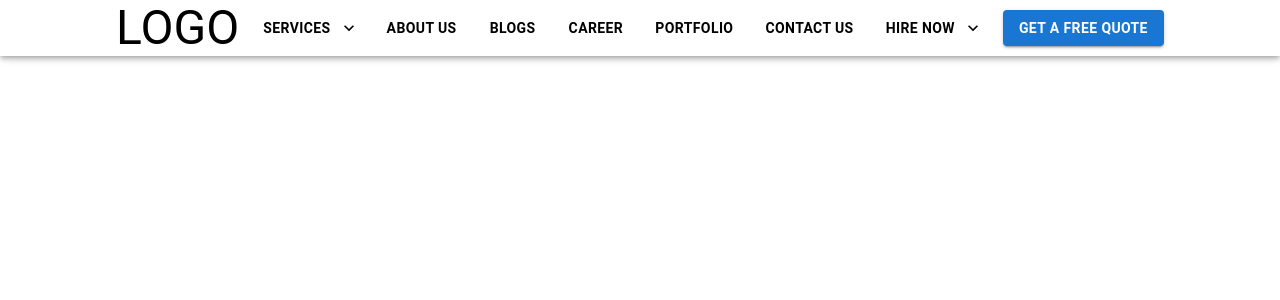
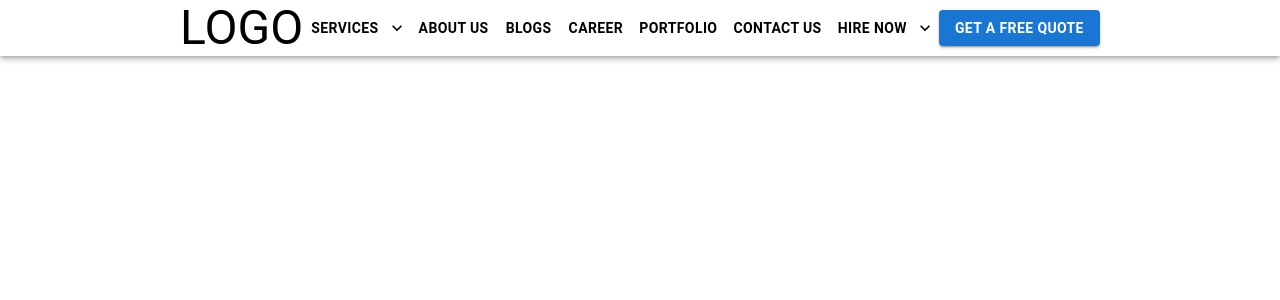
Before and after one commit to m-m4h4d/example, a React (Create React App) app: page / in a window 1280 px wide. Shown: the top 300 px of the page. Built offline with nearby package versions, Linux system fonts and the light colour scheme; the HTML template or start-up script is replaced by a standard one.

Commit message:
Sizing issues

```diff
--- a/src/components/NavBar.js
+++ b/src/components/NavBar.js
@@ -20,16 +20,16 @@ function NavBar() {
 
     return (
         <AppBar sx={{ background: 'white', color: 'black', justifyContent: 'center', alignItems: 'center', textAlign: 'center' }}>
-            <Container maxWidth='lg'>
+            <Container maxWidth="xl">
                 <Box
                     width={'100%'}
                     alignItems={'center'}
                     sx={{ display: 'flex', flexDirection: 'row', justifyContent: "center" }}
                 >
-                    <Typography variant='h3' sx={{ mx: { sm: 0, md: 1 } }}>LOGO</Typography>
+                    <Typography variant='h3' sx={{ mx: 0 }}>LOGO</Typography>
                     <Services />
                     {pages.map((page) => (
-                        <Button sx={{ color: 'black', mx: { sm: 0, md: 1 } }} key={page}><b>{page}</b></Button>
+                        <Button sx={{ color: 'black', mx: 0 }} key={page}><b>{page}</b></Button>
                     ))}
                     <Box
                         onMouseEnter={handleMouseEnterHire}
@@ -37,7 +37,7 @@ function NavBar() {
                         textAlign={'center'}
                     >
                         <Button
-                            sx={{ color: 'black', mx: { sm: 0, md: 1 } }}
+                            sx={{ color: 'black', mx: 0 }}
                             endIcon={openHire ? <ExpandLess /> : <ExpandMore />}
                         >
                             <b>Hire Now</b>
@@ -94,12 +94,12 @@ function NavBar() {
                                     }}
                                 >
                                     {option}
-                                    <Divider sx={{ color: 'primary.main', border: '1px solid', width: '100%', mx: { sm: 0, md: 1 } }} />
+                                    <Divider sx={{ color: 'primary.main', border: '1px solid', width: '100%' }} />
                                 </MenuItem>
                             ))}
                         </Menu>
                     </Box>
-                    <Button variant='contained' sx={{ mx: { sm: 0, md: 1 } }}><b>Get A Free Quote</b></Button>
+                    <Button variant='contained' sx={{ mx: 0 }}><b>Get A Free Quote</b></Button>
                 </Box>
             </Container>
         </AppBar>
--- a/src/components/Services.js
+++ b/src/components/Services.js
@@ -109,7 +109,6 @@ const Services = () => {
         <Box
             onMouseEnter={handleMouseEnterServices}
             onMouseLeave={handleMouseLeaveServices}
-            sx={{ mx: { sm: 0, md: 1 } }}
         >
             <Button
                 sx={{ color: 'black' }}
```
